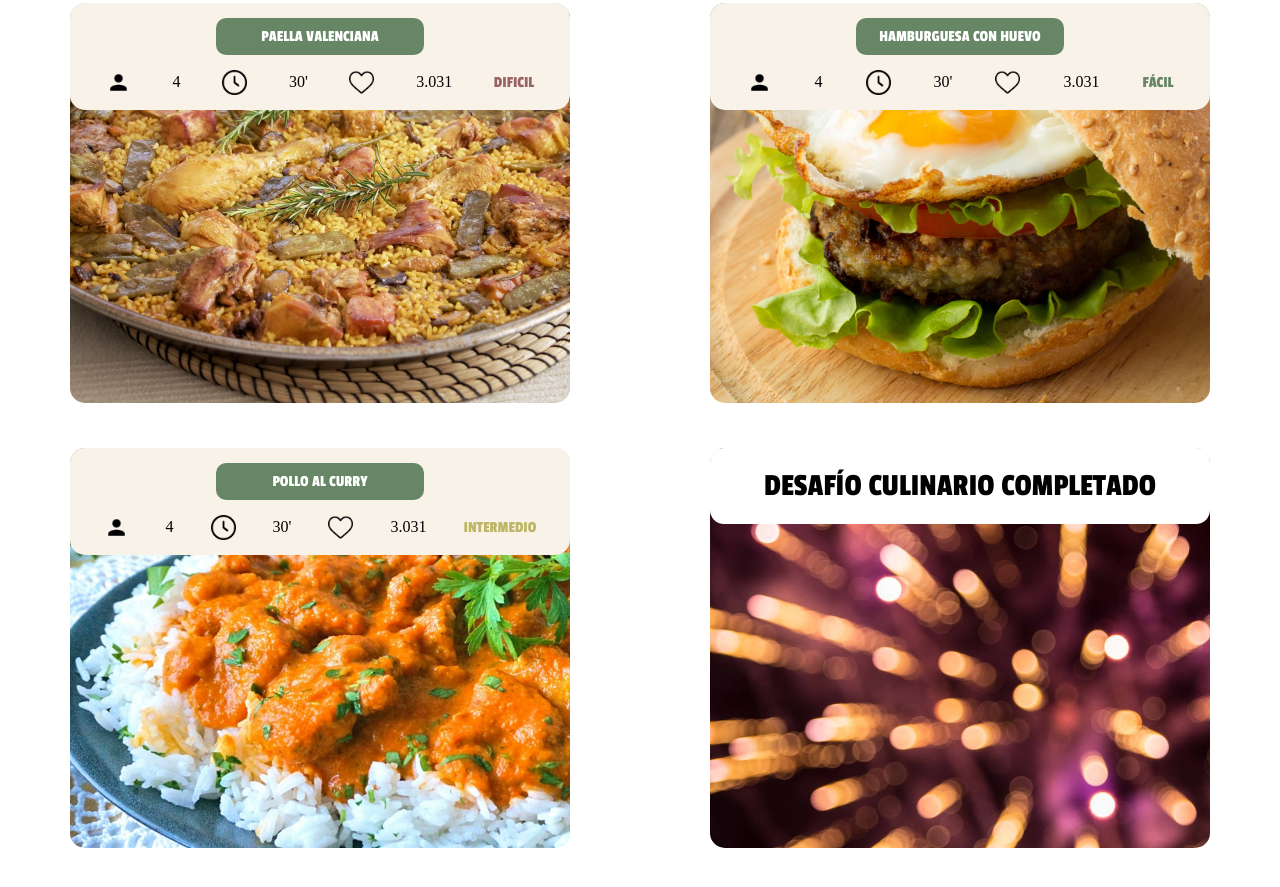
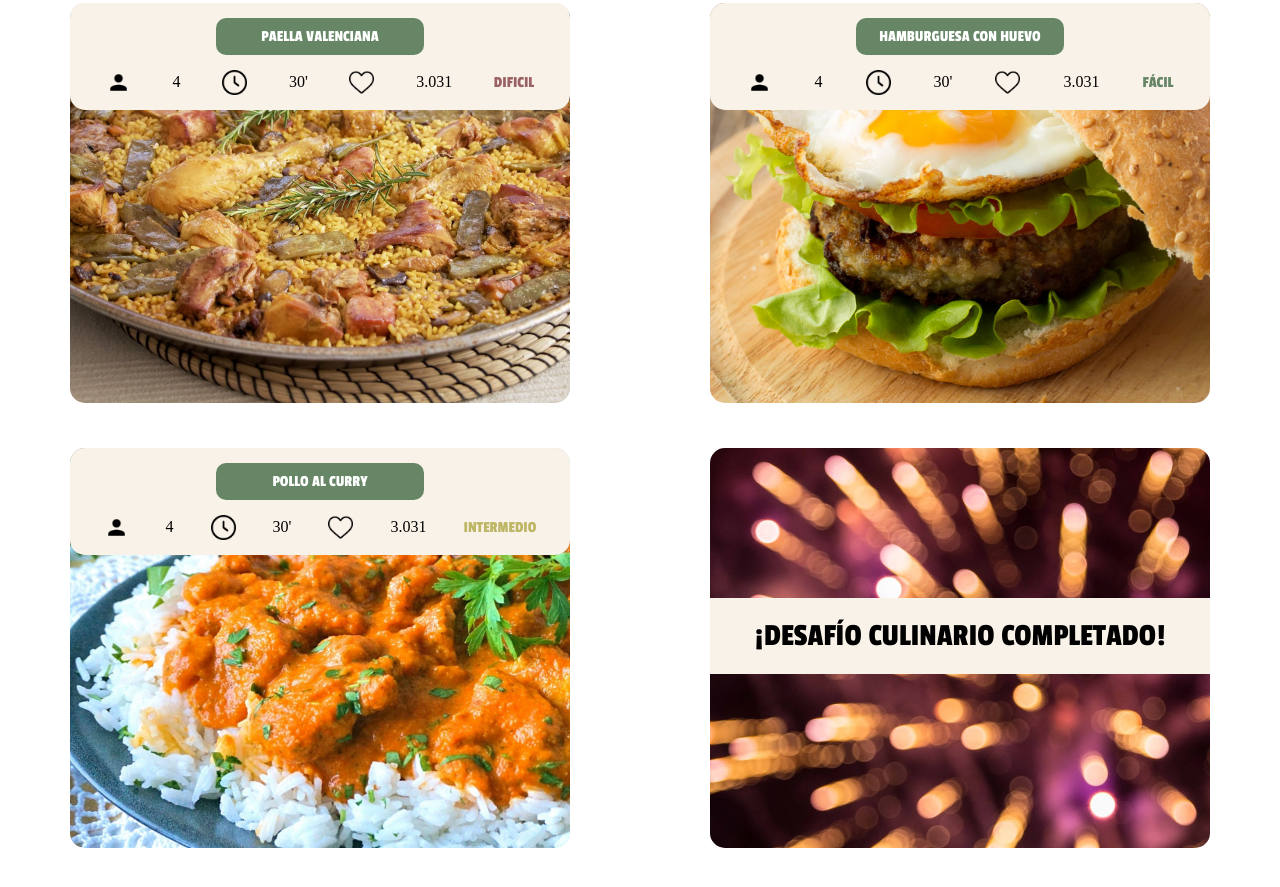
Before and after one commit to PabloMocholi/ChefConnect, a plain HTML site: page profile.html in a window 1280 px wide. Shown: the part 1494-2381 px from the top of the page. Before the commit the page ends 2342 px from the top, so only its background shows below. Drawn offline with Linux system fonts and the light colour scheme.

Commit message:
Ajuste margin desafio en el perfil

```diff
--- a/css/profile.css
+++ b/css/profile.css
@@ -89,6 +89,7 @@ h2{
     display: flex;
     justify-content: space-around;
     flex-wrap: wrap;
+    margin-bottom: 50px;
 }
 
 .receta{
@@ -100,7 +101,7 @@ h2{
 }
 
 .receta:hover{
-    border: 3px solid black;
+    border: 1px solid black;
 }
 
 .info_pic{
@@ -132,12 +133,12 @@ h2{
     border-radius: 15px;
 }
 .desafio{
-    background-color: white;
+    background-color: #F9F2E9;
     text-align: center;
     font-family: 'Passion One', sans-serif;
     padding: 20px;
-    margin: 0;
+    margin-top: 150px;
     font-size: 200%;
-    border-radius: 14px;
+
 
 }
--- a/profile.html
+++ b/profile.html
@@ -152,7 +152,7 @@
         </div>
 
         <div class="receta" style="background-image: url(./images/evento.jpg); background-size: cover;">
-            <p class="desafio">DESAFÍO CULINARIO COMPLETADO</p>
+            <p class="desafio">¡DESAFÍO CULINARIO COMPLETADO!</p>
         </div>
 
 
```
Also changed, not shown: 2 other files.
